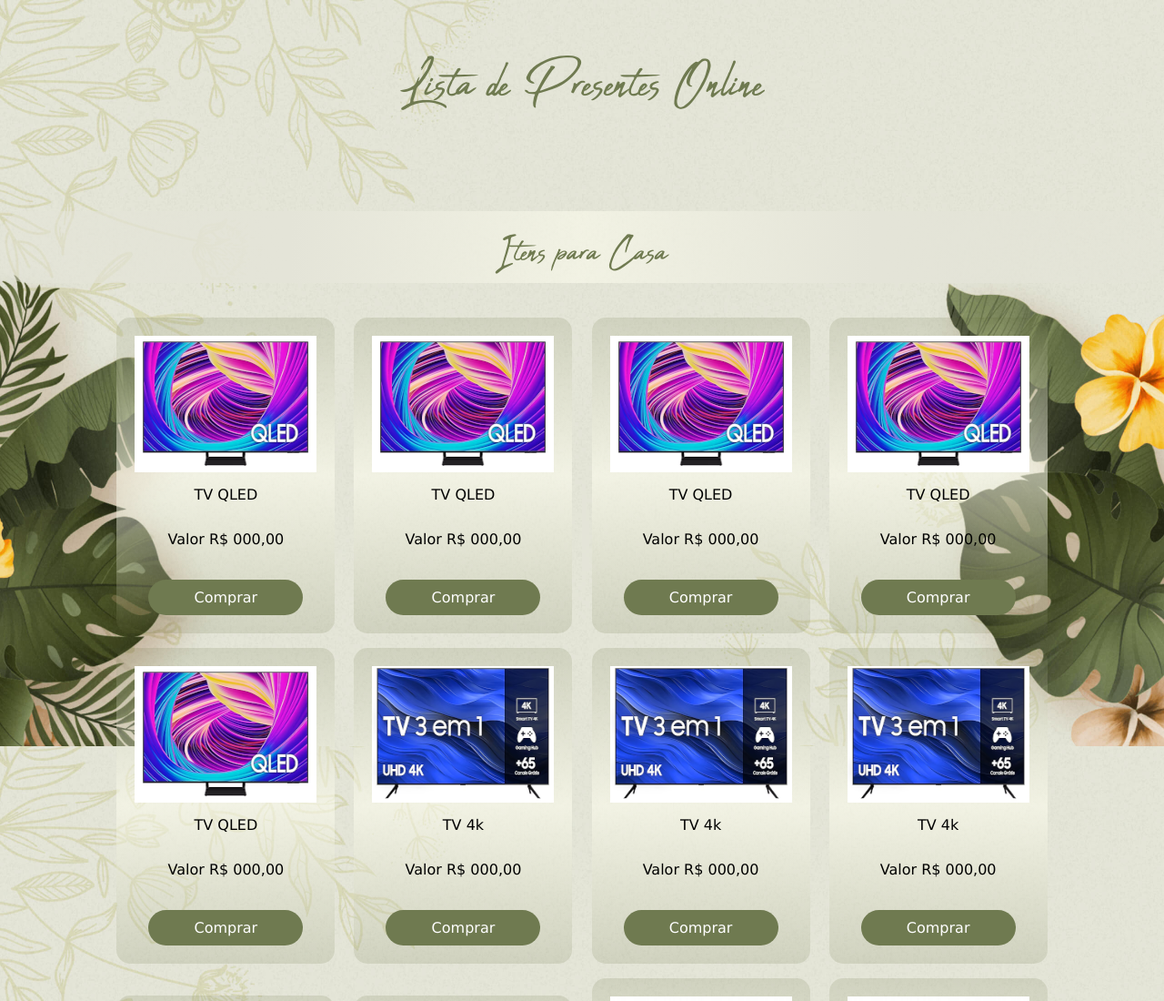
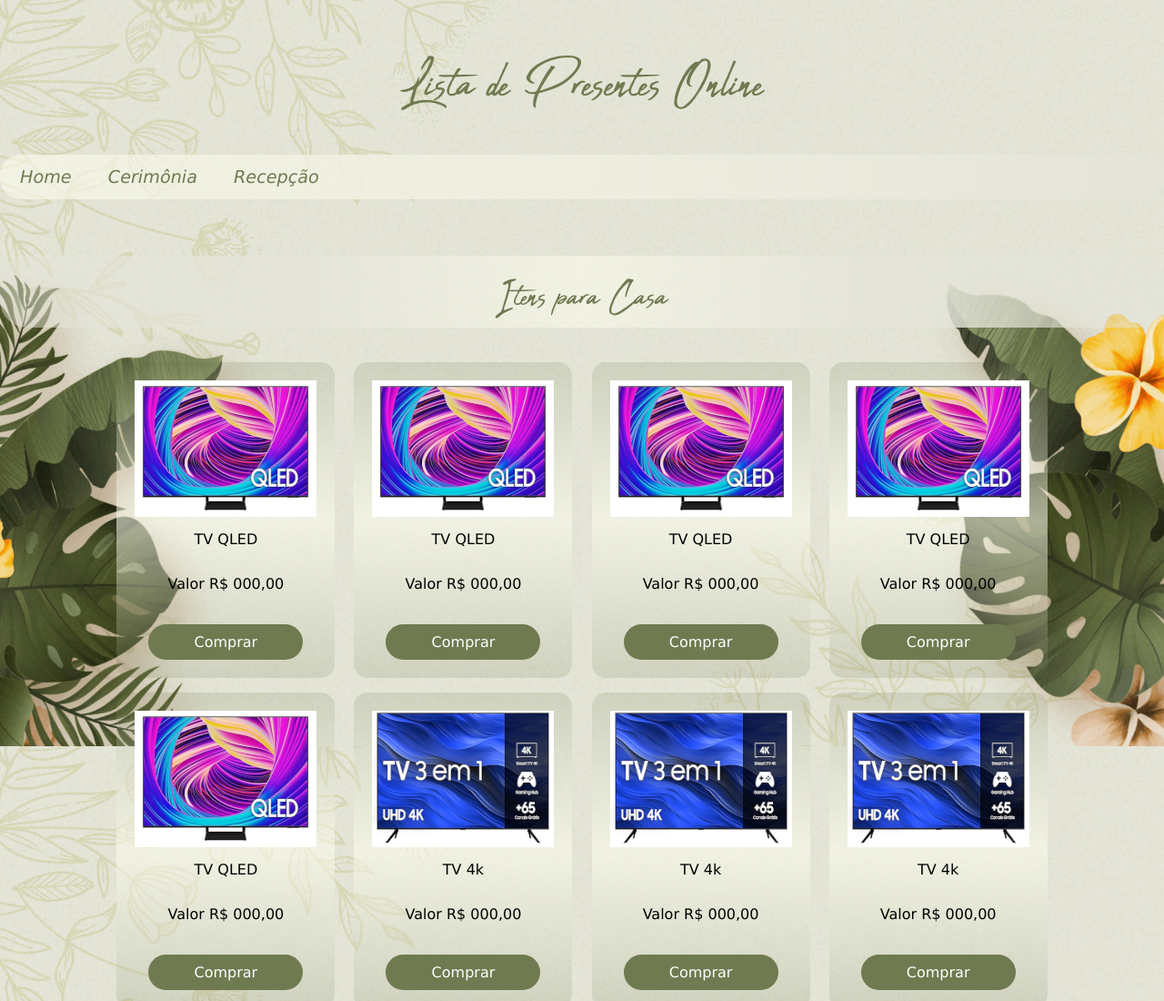
Before and after one commit to tiagoopedro/lista-presente, a plain HTML site: page index.html in a window 1280 px wide. Shown: the top 1100 px of the page at 91% size. Drawn offline with Linux system fonts and the light colour scheme.

Commit message:
correçao do menu

```diff
--- a/media-query.css
+++ b/media-query.css
@@ -50,6 +50,9 @@ Grandes telas: acima de 1200px
     }
  }
  @media screen and (min-width: 992px) {
+    nav {
+        display: block;
+    }
     i#burguer {
         display: none;
     }
```
